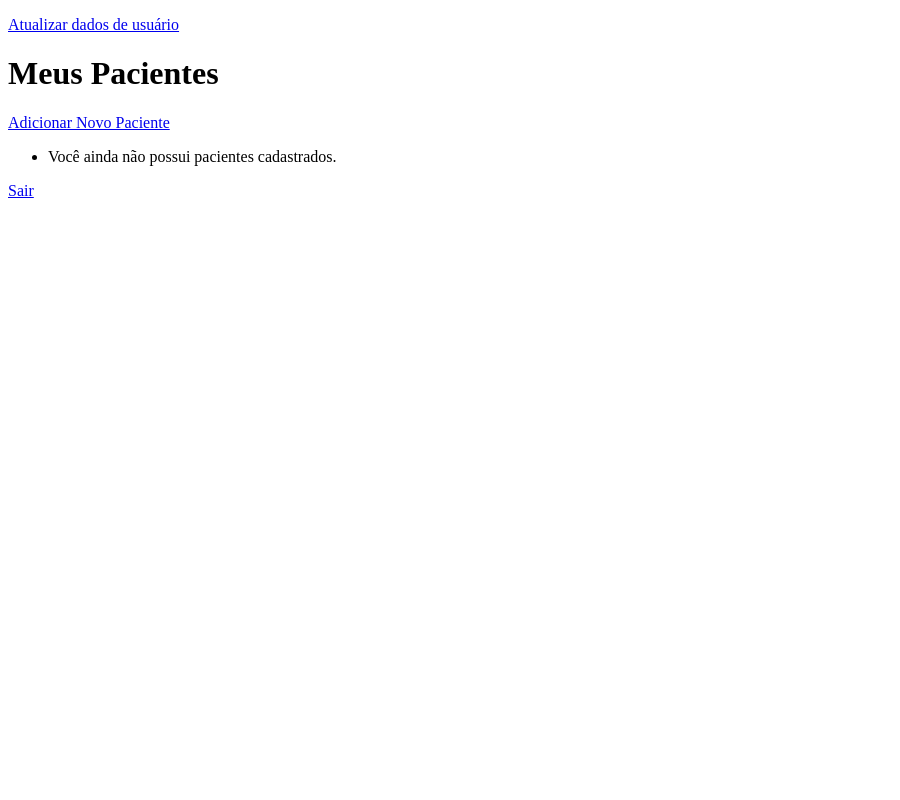
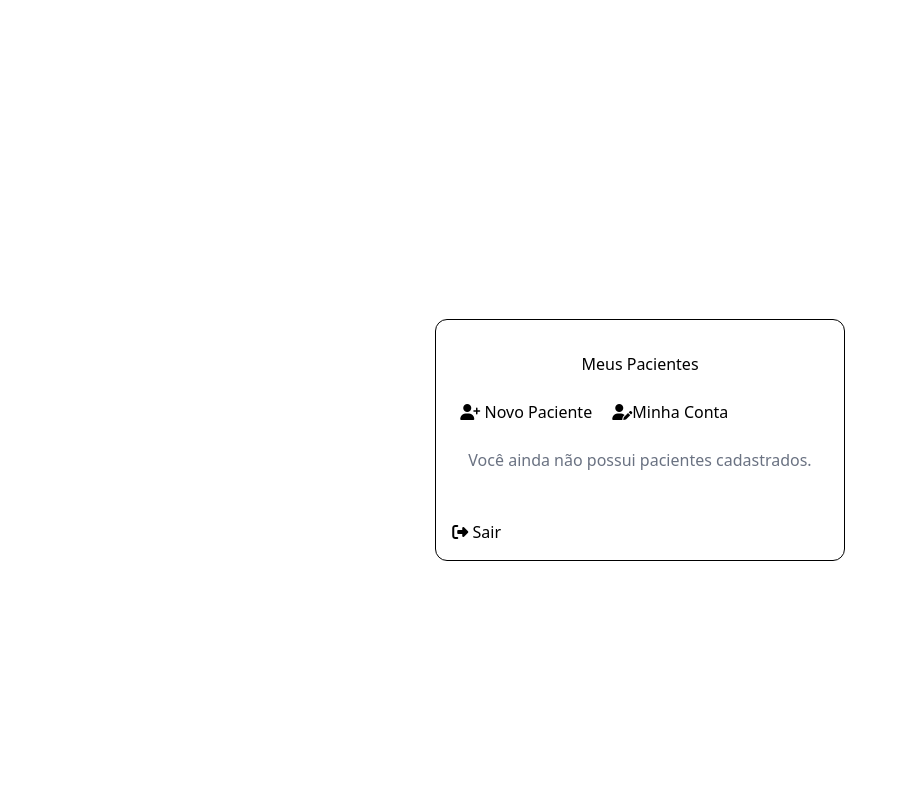
Before and after one commit to psifabiohenrique/psi-assist-backend, a Django app: page / in a window 1280 px wide. Shown: the whole page, without its empty margins (0-900 px from the left). Run offline with Django 5.2, Linux system fonts and the light colour scheme; the visitor is signed in with stand-in values (Sample User, id 1); data that the repository does not hold is empty.

Commit message:
Added css to patient list template

```diff
--- a/src/patients/templates/patients/patient_list.html
+++ b/src/patients/templates/patients/patient_list.html
@@ -1,26 +1,64 @@
 <!DOCTYPE html>
 <html lang="pt-br">
+
 <head>
     <meta charset="UTF-8">
     <meta name="viewport" content="width=device-width, initial-scale=1.0">
     <title>Meus Pacientes</title>
+    <script src="https://cdn.jsdelivr.net/npm/@tailwindcss/browser@4"></script>
+    <link rel="stylesheet" href="https://cdnjs.cloudflare.com/ajax/libs/font-awesome/6.5.2/css/all.min.css"
+        integrity="sha512-SnH5WK+bZxgPHs44uWIX+LLJAJ9/2PkPKZ5QiAj6Ta86w+fsb2TkcmfRyVX3pBnMFcV7oQPJkl9QevSCWr3W6A=="
+        crossorigin="anonymous" referrerpolicy="no-referrer" />
 </head>
-<body>
-    <p><a href="{% url 'user:update' %}">Atualizar dados de usuário</a></p>
-    <h1>Meus Pacientes</h1>
-    <p><a href="{% url 'patients:create' %}">Adicionar Novo Paciente</a></p>
-    <ul>
-        {% for patient in patients %}
-            <li>
-                {{ patient.full_name }} ({{ patient.birth_date|date:"d/m/Y" }})
-                - <a href="{% url 'patients:detail' patient.pk %}">Ver Detalhes</a>
-                - <a href="{% url 'patients:update' patient.pk %}">Editar</a>
-                - <a href="{% url 'patients:delete' patient.pk %}">Excluir</a>
+
+<body class="h-screen flex items-center justify-center">
+    <div class="mt-20 p-4 border rounded-xl">
+        <h1 class="text-center p-4">Meus Pacientes</h1>
+        <div>
+            <a href="{% url 'patients:create' %}" class="p-2 cursor-pointer hover:scale-110 inline-block">
+                <i class="fas fa-user-plus"></i> Novo Paciente
+            </a>
+            <a href="{% url 'user:update' %}" class="p-2 cursor-pointer hover:scale-110 inline-block">
+                <i class="fas fa-user-edit"></i>Minha Conta
+            </a>
+        </div>
+        <ul class="space-y-3">
+            {% for patient in patients %}
+            <li class="flex items-center justify-between p-4 border rounded-lg shadow-sm bg-white">
+                <div>
+                    <span class="font-semibold text-gray-800">{{ patient.full_name }}</span>
+                    <span class="text-gray-500 text-sm">({{ patient.birth_date|date:"d/m/Y" }})</span>
+                </div>
+                <div class="flex items-center space-x-4 text-sm">
+                    <!-- Ver Detalhes -->
+                    <a href="{% url 'patients:detail' patient.pk %}"
+                        class="text-blue-600 hover:text-blue-800 flex items-center space-x-1">
+                        <i class="fas fa-eye"></i> <span>Ver</span>
+                    </a>
+
+                    <!-- Editar -->
+                    <a href="{% url 'patients:update' patient.pk %}"
+                        class="text-yellow-600 hover:text-yellow-800 flex items-center space-x-1">
+                        <i class="fas fa-edit"></i> <span>Editar</span>
+                    </a>
+
+                    <!-- Excluir -->
+                    <a href="{% url 'patients:delete' patient.pk %}"
+                        class="text-red-600 hover:text-red-800 flex items-center space-x-1">
+                        <i class="fas fa-trash"></i> <span>Excluir</span>
+                    </a>
+                </div>
             </li>
-        {% empty %}
-            <li>Você ainda não possui pacientes cadastrados.</li>
-        {% endfor %}
-    </ul>
-    <p><a href="{% url 'user:logout' %}">Sair</a></p>
+            {% empty %}
+            <li class="p-4 text-center text-gray-500">
+                Você ainda não possui pacientes cadastrados.
+            </li>
+            {% endfor %}
+        </ul>
+        <a href="{% url 'user:logout' %}"  class="pt-8 cursor-pointer hover:scale-120 inline-block">
+            <i class="fas fa-sign-out-alt"></i> Sair
+        </a>
+    </div>
 </body>
+
 </html>
```
